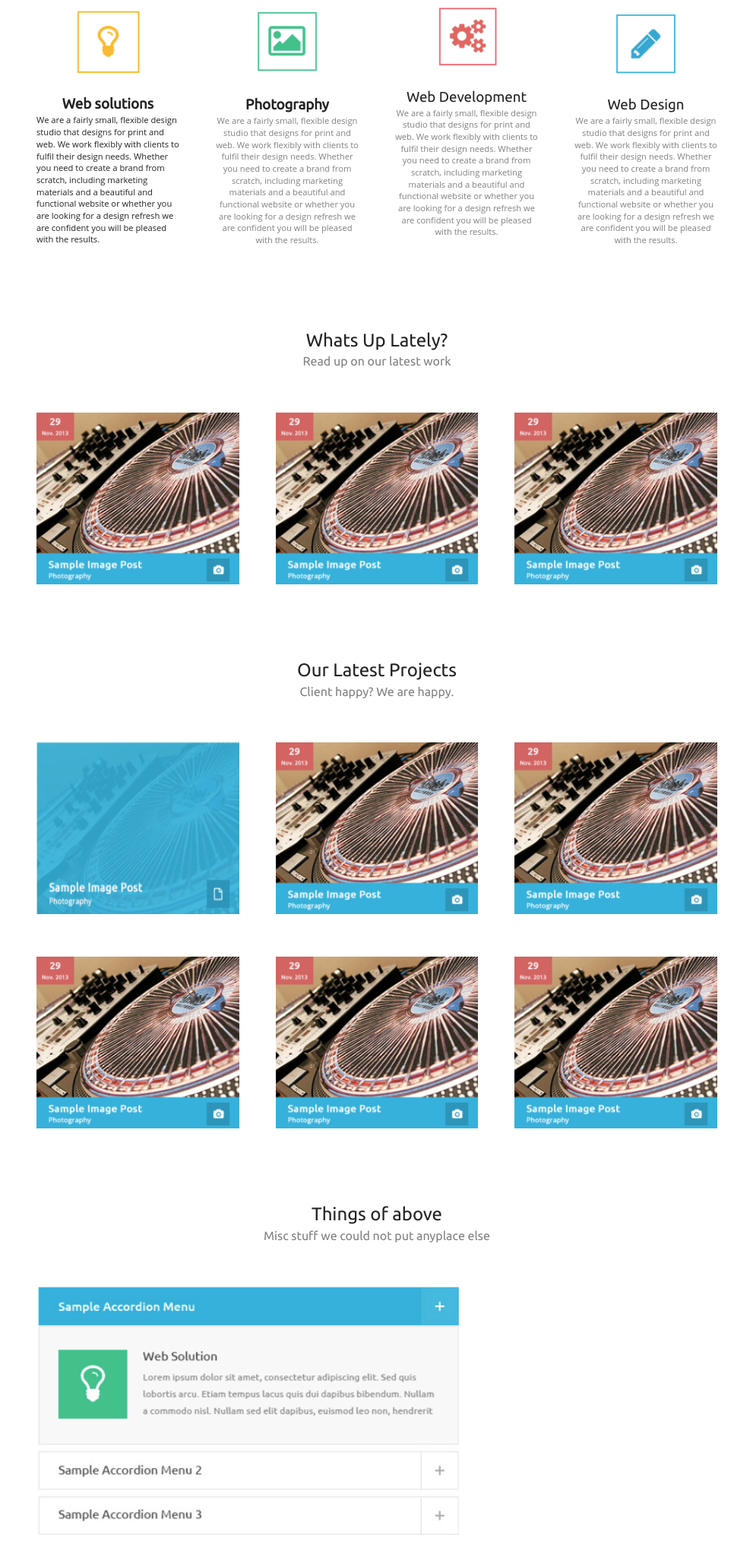
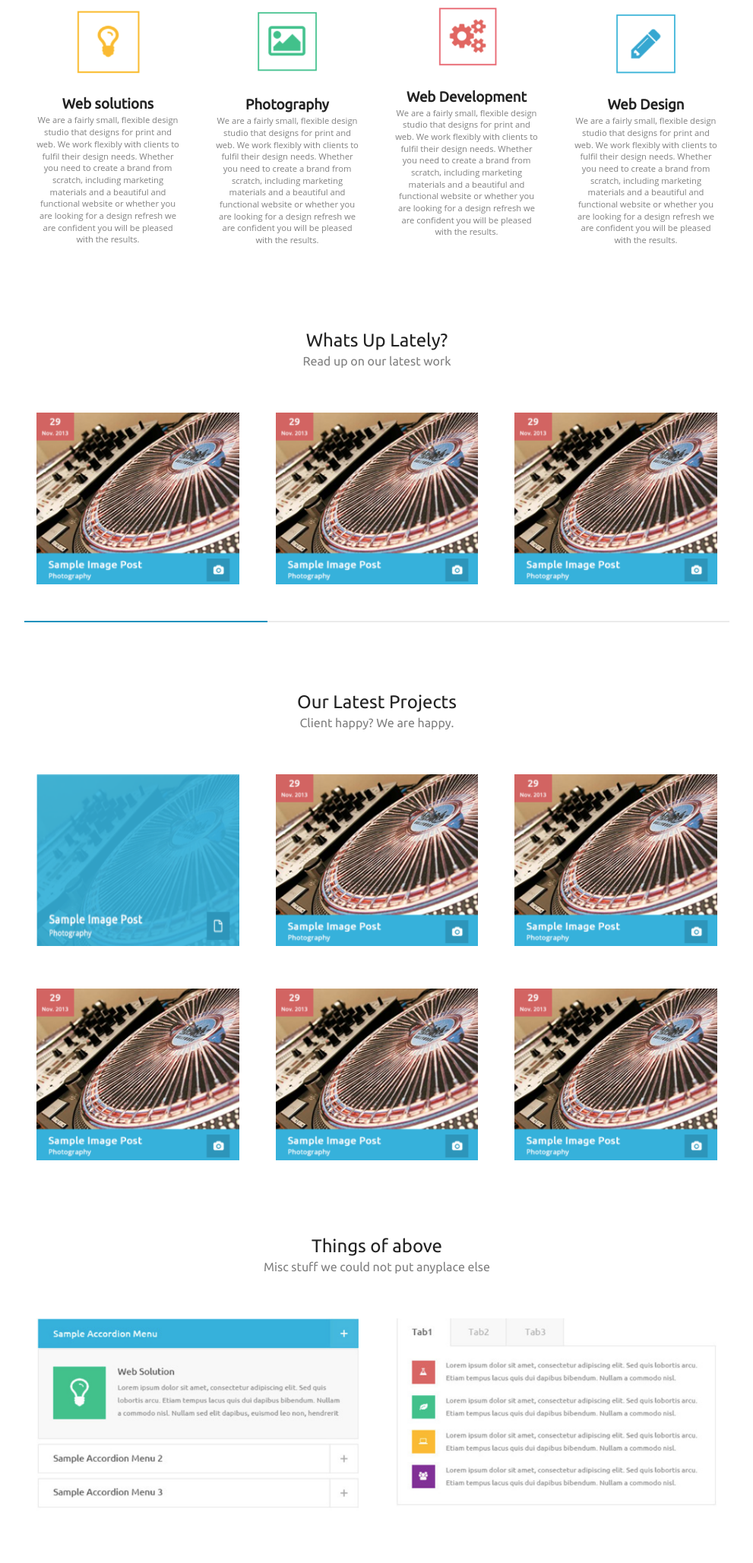
Before and after one commit to MelissaJacobi/melissa-kyanna-responsive-layout, a website: page index.html in a window 1280 px wide. Shown: the part 743-2800 px from the top of the page at 76% size, without its empty margins (144-1135 px from the left). Drawn offline with Linux system fonts and the light colour scheme.

Commit message:
structure touch ups

```diff
--- a/index.html
+++ b/index.html
@@ -96,7 +96,7 @@
         <img src="solutions.png" alt="lightbulb" class="specialty-icon"/>
         <div>
           <h3 class="sub-sub-heading specialty-content">Web solutions</h3>
-          <p class="descriptiont">We are a fairly small, flexible design studio that designs for print and web. We work flexibly with clients to fulfil their design needs. Whether you need to create a brand from scratch, including marketing materials and a beautiful and functional website or whether you are looking for a design refresh we are confident you will be pleased with the results.</p>
+          <p class="description">We are a fairly small, flexible design studio that designs for print and web. We work flexibly with clients to fulfil their design needs. Whether you need to create a brand from scratch, including marketing materials and a beautiful and functional website or whether you are looking for a design refresh we are confident you will be pleased with the results.</p>
         </div>
       </div>
       <div class="col specialty-item">
@@ -109,14 +109,14 @@
       <div class="col specialty-item">
         <img src="development.png" alt="gears" class="specialty-icon">
         <div>
-          <h3 class="sub-sub-heading">Web Development</h3>
+          <h3 class="sub-sub-heading specialty-content">Web Development</h3>
           <p class="description">We are a fairly small, flexible design studio that designs for print and web. We work flexibly with clients to fulfil their design needs. Whether you need to create a brand from scratch, including marketing materials and a beautiful and functional website or whether you are looking for a design refresh we are confident you will be pleased with the results.</p>
         </div>
       </div>
       <div class="col specialty-item">
         <img src="design.png" alt="pencil" class="specialty-icon">
         <div>
-          <h3 class="sub-sub-heading">Web Design</h3>
+          <h3 class="sub-sub-heading specialty-content">Web Design</h3>
           <p class="description">We are a fairly small, flexible design studio that designs for print and web. We work flexibly with clients to fulfil their design needs. Whether you need to create a brand from scratch, including marketing materials and a beautiful and functional website or whether you are looking for a design refresh we are confident you will be pleased with the results.</p>
         </div>
       </div>
@@ -140,6 +140,7 @@
       <div class="col">
         <img src="sample.png" class="blog-post">
       </div>
+      <hr class="middle-line col m-row-span l-row-span">
     </div>
   </div>
   <div class="recent-projects">
@@ -169,18 +170,19 @@
     </div>
   </div>
   <div class="misc">
-    <div class="row l-col-1 m-col-1 s-hide">
+    <div class="row l-col-2 m-col-2 s-hide">
       <div class="col l-row-span m-row-span general-heading">
         <h2 class="sub-heading">Things of above</h2>
         <h4 class="detail">Misc stuff we could not put anyplace else</h4>
       </div>
-      <div class="col">
-        <img src="samplemenu.png">
+      <div class="col m-row-span">
+        <img src="samplemenu.png" class="sample-menu">
       </div>
-      <div class="col">
-        <img src="tabs.png">
+      <div class="col m-row-span">
+        <img src="tabs.png" class="sample-menu">
       </div>
     </div>
+
   </div>
   <div class="programs">
     <div class="row l-col-5 m-col-5 s-hide">
@@ -209,7 +211,8 @@
           <h4 class="profilename">Peewee Herman</h4>
           <p class="quote">Peewee has over 10 years experience in the industry. He is our Creative Director, digital designer, web designer and front-end developer. He is also pretty good with a sketchbook. Before starting the company Peewee worked as a designer and studio manager for a design house who boasted a number of big name clients.</p>
         </div>
-        </div>
+      </div>
+      <hr class="line col m-row-span l-row-span">
       <div class="col s-hide footer-item">
         <h3 class="sub-heading">About us</h3>
         <hr class="about-line">
```
